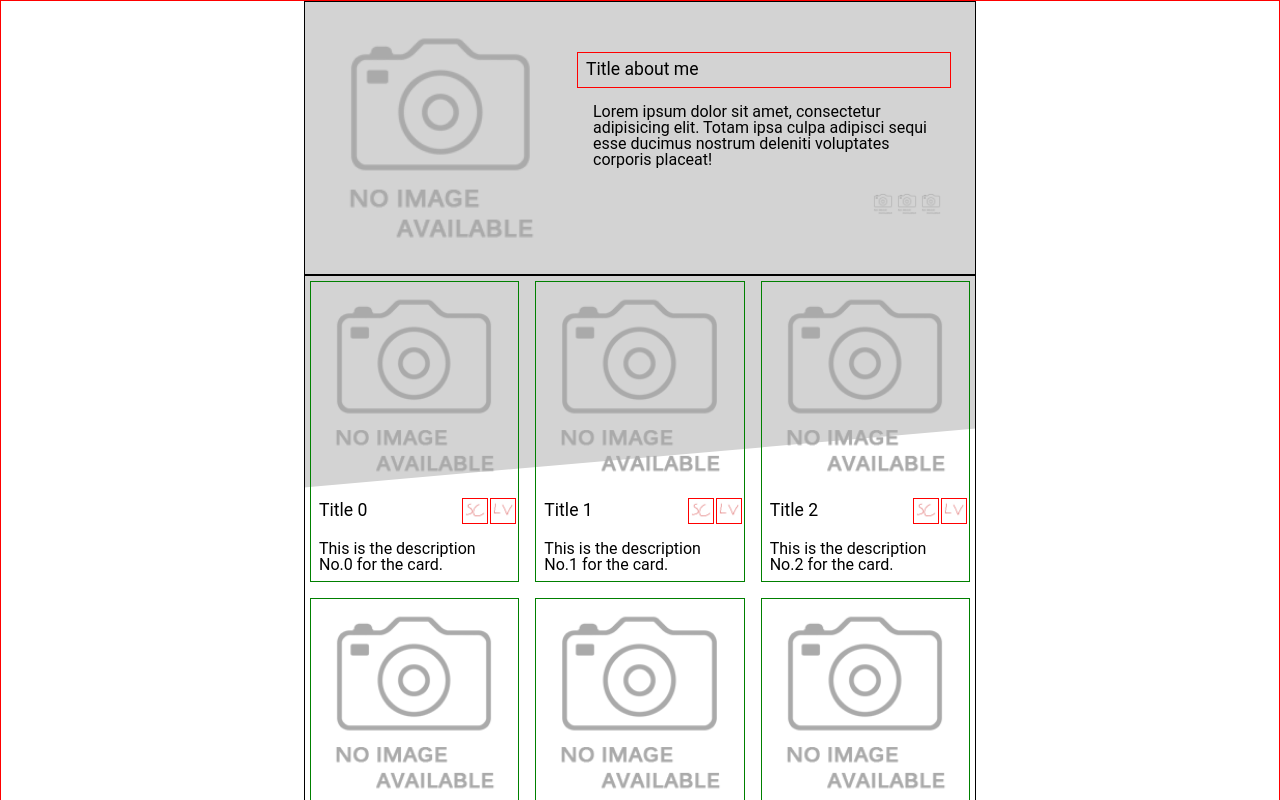
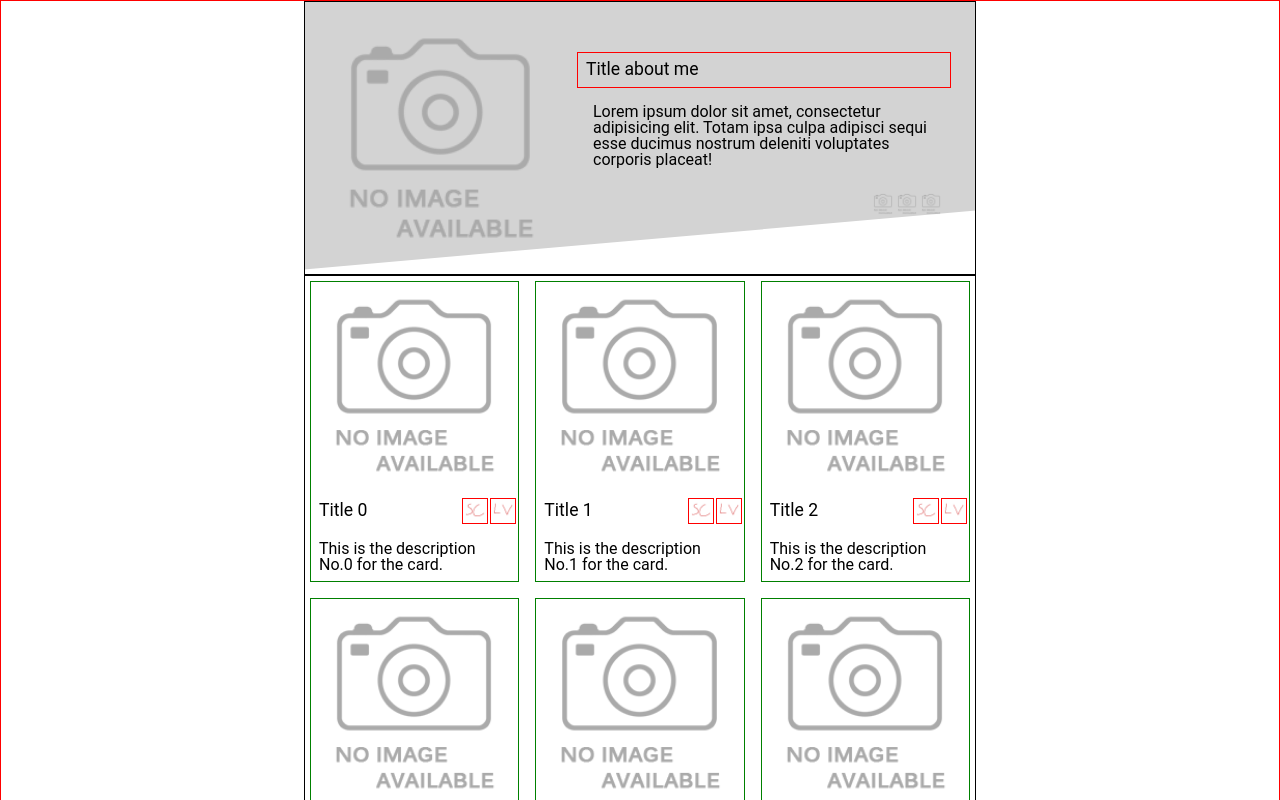
Before and after one commit to ignasc/odinProject-Homepage, a website built with webpack: page src/template.html in a window 1280 px wide. Shown: the top 800 px of the page. Built offline with nearby package versions, Linux system fonts and the light colour scheme.

Commit message:
Fix background element to match header height roughly.

```diff
--- a/src/styles.css
+++ b/src/styles.css
@@ -3,6 +3,7 @@
     --card-width: 200px;
 
     --background-color: lightgrey;
+    --header-image-max-height: 15rem;
 }
 
 body {
@@ -13,7 +14,7 @@ body {
     border: 1px solid red;
     display: grid;
     grid-template-columns: 1fr min(var(--wrapper-width), 100%) 1fr;
-    /* overflow: hidden; */
+    overflow: hidden;
 }
 
 .header-background {
@@ -21,8 +22,9 @@ body {
     background-color: var(--background-color);
     flex-basis: 100%;
     width: var(--wrapper-width);
-    height: 100%;
-    transform: skewY(-5deg) translateY(-60%) scaleY(2);
+    height: var(--header-image-max-height);
+    top: 0;
+    transform: skewY(-5deg) translateY(-50%) scaleY(2);
     z-index: -1;
 }
 
@@ -41,7 +43,7 @@ header {
 .header-image {
     flex-shrink: 1;
     flex-grow: 0;
-    flex-basis: 15rem;
+    flex-basis: var(--header-image-max-height);
 }
 
 .header-about-container {
```
